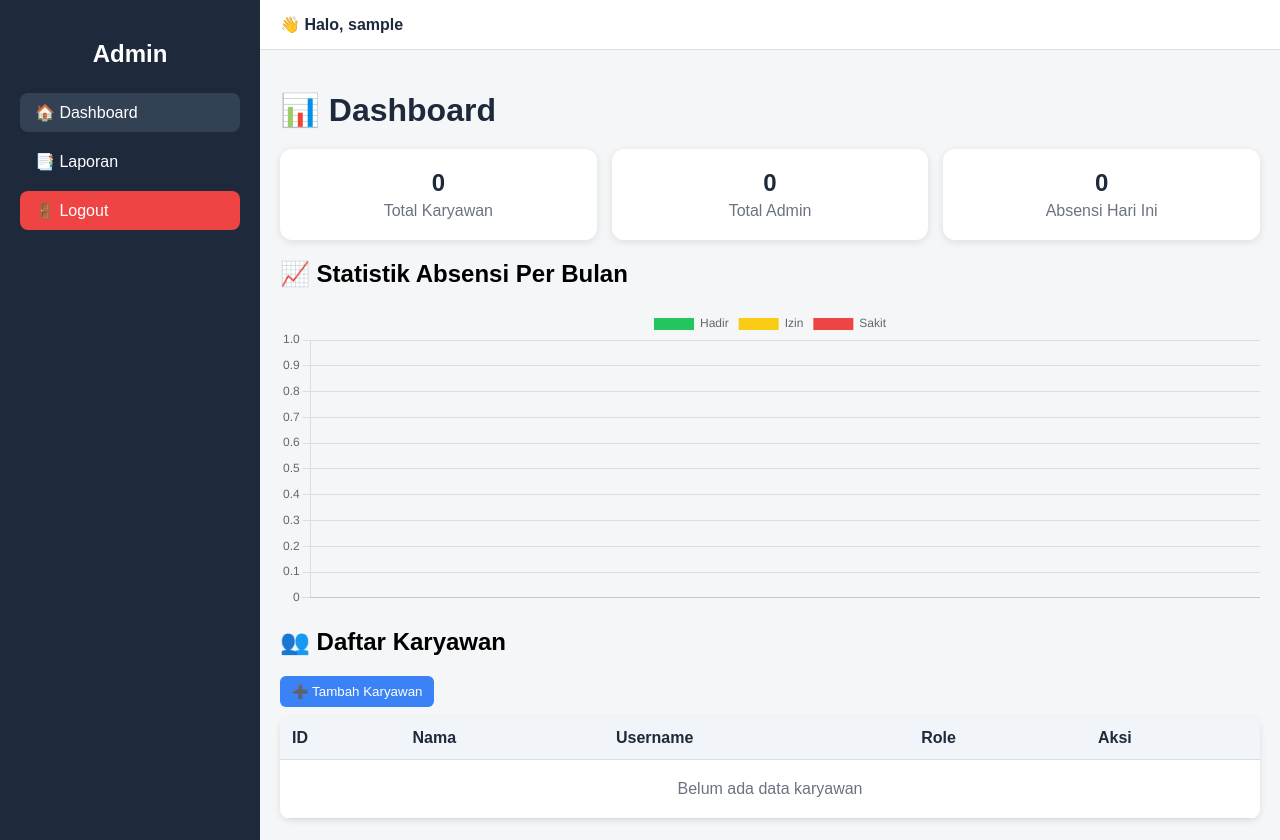
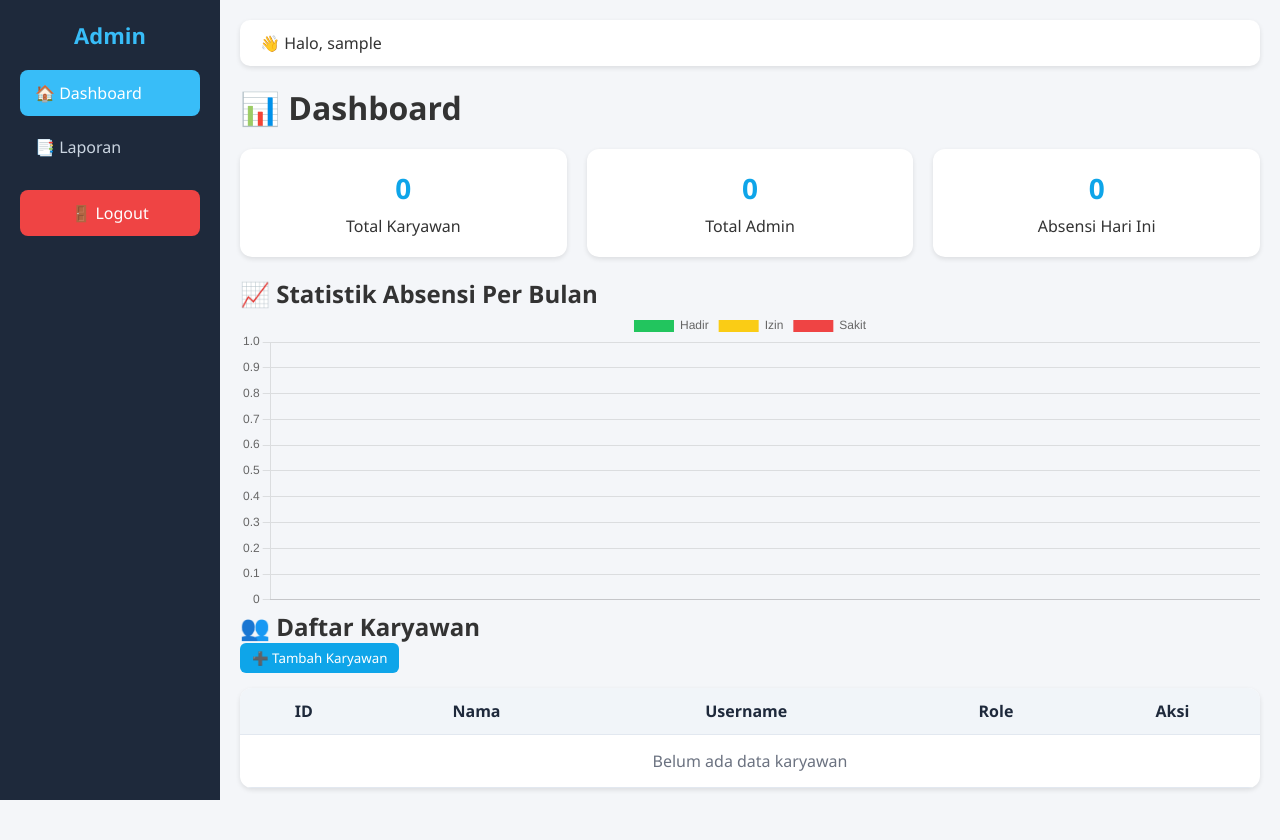
Before and after one commit to chanjr227/absensi, a PHP site: page /admin/dashboard.php in a window 1280 px wide. After the commit the page ends 800 px from the top, so only its background shows below. Run offline with PHP 8.4, Linux system fonts and the light colour scheme; the visitor is signed in with stand-in values (Sample User, id 1); data that the repository does not hold is empty.

Commit message:
perbaikan css admin

```diff
--- a/assets/css/admin_dashboard.css
+++ b/assets/css/admin_dashboard.css
@@ -1,154 +1,151 @@
-body {
-  font-family: Arial, sans-serif;
-  display: flex;
+/* ===============================
+   ADMIN DASHBOARD CSS
+================================= */
+
+/* Reset default */
+* {
   margin: 0;
-  background: #f4f6f8;
+  padding: 0;
+  box-sizing: border-box;
+  font-family: "Segoe UI", Tahoma, Geneva, Verdana, sans-serif;
 }
 
-/* Sidebar */
+body {
+  display: flex;
+  background: #f4f6f9;
+  color: #333;
+}
+
+/* ===============================
+   SIDEBAR
+================================= */
 .sidebar {
   width: 220px;
-  background: #1e293b;
+  background: #1e293b; /* abu gelap */
   color: #fff;
-  min-height: 100vh;
-  display: flex;
-  flex-direction: column;
+  height: 100vh;
   padding: 20px;
+  position: fixed;
+  top: 0;
+  left: 0;
 }
 
 .sidebar h2 {
   text-align: center;
   margin-bottom: 20px;
+  font-size: 22px;
+  color: #38bdf8;
 }
 
 .sidebar a {
-  color: #fff;
-  padding: 10px 15px;
-  margin: 5px 0;
   display: block;
+  color: #cbd5e1;
+  padding: 12px 15px;
+  margin: 8px 0;
   text-decoration: none;
   border-radius: 8px;
-  transition: background 0.3s;
+  transition: background 0.2s;
 }
 
-.sidebar a:hover,
-.sidebar a.active {
+.sidebar a:hover {
   background: #334155;
+  color: #fff;
 }
 
-/* Main Content */
-.main {
-  flex: 1;
-  display: flex;
-  flex-direction: column;
+.sidebar a.active {
+  background: #38bdf8;
+  color: #fff;
 }
 
-.navbar {
-  background: #fff;
-  padding: 15px 20px;
-  border-bottom: 1px solid #ddd;
-  display: flex;
-  justify-content: space-between;
-  align-items: center;
+.sidebar .logout-btn {
+  background: #ef4444;
+  color: #fff !important;
+  text-align: center;
+  margin-top: 20px;
 }
 
-.navbar span {
-  font-weight: bold;
-  color: #1e293b;
-}
-
-.logout-btn {
-  background: #ef4444;
-  color: white;
-  padding: 8px 14px;
-  border-radius: 6px;
-  text-decoration: none;
-}
-
-.logout-btn:hover {
+.sidebar .logout-btn:hover {
   background: #dc2626;
 }
 
-.content {
+/* ===============================
+   MAIN CONTENT
+================================= */
+.main {
+  margin-left: 220px;
   padding: 20px;
+  width: calc(100% - 220px);
 }
 
-h1 {
-  color: #1e293b;
+/* Navbar */
+.navbar {
+  background: #fff;
+  padding: 12px 20px;
+  border-radius: 10px;
   margin-bottom: 20px;
+  box-shadow: 0 2px 5px rgba(0, 0, 0, 0.1);
 }
 
-/* Statistik Cards */
+/* ===============================
+   STATS CARD
+================================= */
 .stats {
-  display: grid;
-  grid-template-columns: repeat(auto-fit, minmax(220px, 1fr));
-  gap: 15px;
-  margin-bottom: 20px;
+  display: flex;
+  gap: 20px;
+  margin: 20px 0;
 }
 
 .card {
-  background: white;
+  flex: 1;
+  background: #fff;
+  padding: 20px;
   border-radius: 12px;
-  padding: 20px;
-  box-shadow: 0 2px 8px rgba(0, 0, 0, 0.1);
   text-align: center;
+  box-shadow: 0 2px 5px rgba(0, 0, 0, 0.1);
+  transition: transform 0.2s;
+}
+
+.card:hover {
+  transform: translateY(-4px);
 }
 
 .card h3 {
-  margin: 0;
-  font-size: 1.5rem;
-  color: #1e293b;
+  font-size: 28px;
+  color: #0ea5e9;
+  margin-bottom: 8px;
 }
 
-.card p {
-  margin: 5px 0 0;
-  color: #6b7280;
+/* ===============================
+   BUTTON
+================================= */
+.btn-tambah {
+  display: inline-block;
+  background: #38bdf8;
+  color: white;
+  padding: 8px 15px;
+  border-radius: 6px;
+  text-decoration: none;
+  font-weight: bold;
+  margin-bottom: 15px;
+  transition: 0.2s ease-in-out;
 }
 
-/* Table */
-table {
-  width: 100%;
-  border-collapse: collapse;
-  background: white;
-  border-radius: 10px;
-  overflow: hidden;
-  box-shadow: 0 2px 6px rgba(0, 0, 0, 0.1);
-}
-
-th,
-td {
-  padding: 12px;
-  text-align: left;
-  border-bottom: 1px solid #ddd;
-}
-
-th {
-  background: #f1f5f9;
-  color: #1e293b;
-}
-
-tr:hover {
-  background: #f9fafb;
-}
-
-.no-data {
-  text-align: center;
-  padding: 20px;
-  color: #6b7280;
+.btn-tambah:hover {
+  background: #0ea5e9;
 }
 
 button {
-  background: #3b82f6;
-  color: white;
+  background: #0ea5e9;
   border: none;
-  padding: 8px 12px;
+  padding: 6px 12px;
   border-radius: 6px;
+  color: #fff;
   cursor: pointer;
-  margin-bottom: 10px;
+  transition: 0.2s;
 }
 
 button:hover {
-  background: #2563eb;
+  background: #0284c7;
 }
 
 .btn-delete {
@@ -158,3 +155,38 @@ button:hover {
 .btn-delete:hover {
   background: #dc2626;
 }
+
+/* ===============================
+   TABLE
+================================= */
+table {
+  width: 100%;
+  border-collapse: collapse;
+  margin-top: 15px;
+  background: #fff;
+  border-radius: 12px;
+  overflow: hidden;
+  box-shadow: 0 2px 5px rgba(0, 0, 0, 0.1);
+}
+
+table th,
+table td {
+  padding: 12px;
+  text-align: center;
+  border-bottom: 1px solid #e2e8f0;
+}
+
+table th {
+  background: #f1f5f9;
+  color: #1e293b;
+}
+
+table tr:hover {
+  background: #f9fafb;
+}
+
+.no-data {
+  text-align: center;
+  padding: 15px;
+  color: #6b7280;
+}
```
Also changed, not shown: admin/detail-karyawan.php (added, +139 -0 lines).
